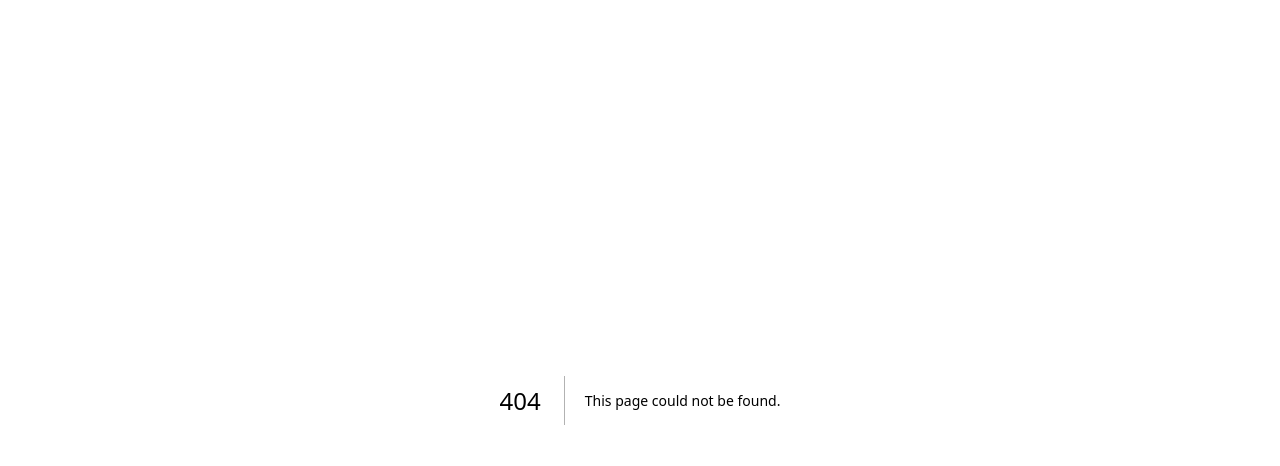
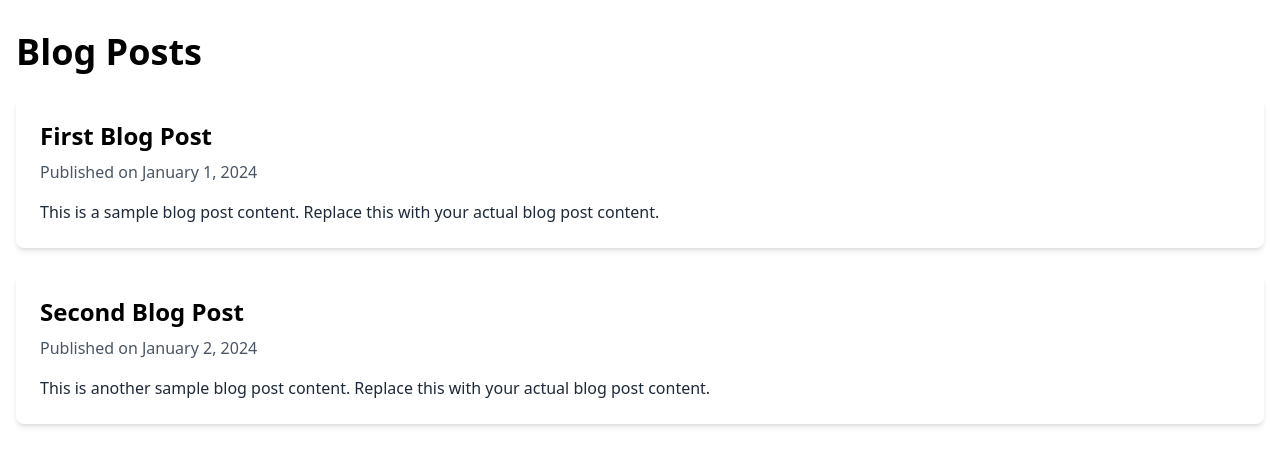
Before and after one commit to Sangwon91/nextjs-playground, a Next.js app in the folder frontend/: page /blog in a window 1280 px wide. Before the commit this address had no page. Shown: the top 466 px of the page. Built offline with nearby package versions, Linux system fonts and the light colour scheme.

Commit message:
Add BlogPage component with sample blog posts layout

```diff
--- /dev/null
+++ b/frontend/src/app/blog/page.tsx
@@ -0,0 +1,27 @@
+import React from 'react';
+
+export default function BlogPage() {
+    return (
+        <div className="container mx-auto px-4 py-8">
+            <h1 className="text-4xl font-bold mb-6">Blog Posts</h1>
+            <div className="grid gap-6">
+                {/* Example blog posts */}
+                <article className="bg-white rounded-lg shadow-md p-6">
+                    <h2 className="text-2xl font-semibold mb-2">First Blog Post</h2>
+                    <p className="text-gray-600 mb-4">Published on January 1, 2024</p>
+                    <p className="text-gray-800">
+                        This is a sample blog post content. Replace this with your actual blog post content.
+                    </p>
+                </article>
+
+                <article className="bg-white rounded-lg shadow-md p-6">
+                    <h2 className="text-2xl font-semibold mb-2">Second Blog Post</h2>
+                    <p className="text-gray-600 mb-4">Published on January 2, 2024</p>
+                    <p className="text-gray-800">
+                        This is another sample blog post content. Replace this with your actual blog post content.
+                    </p>
+                </article>
+            </div>
+        </div>
+    );
+}
```
